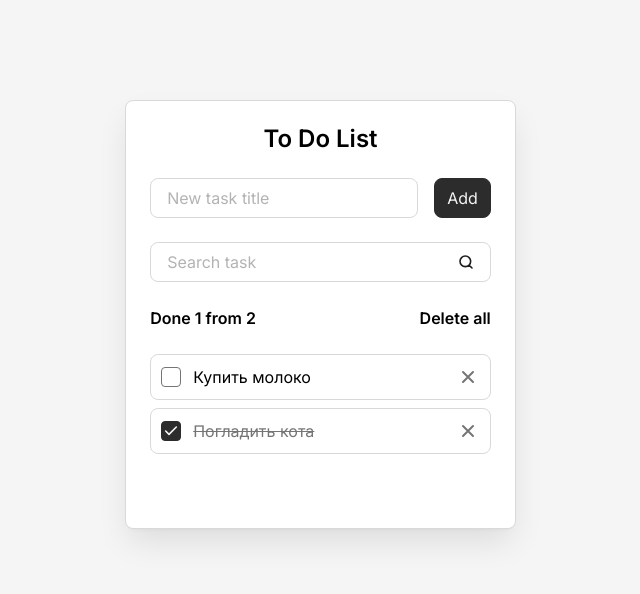
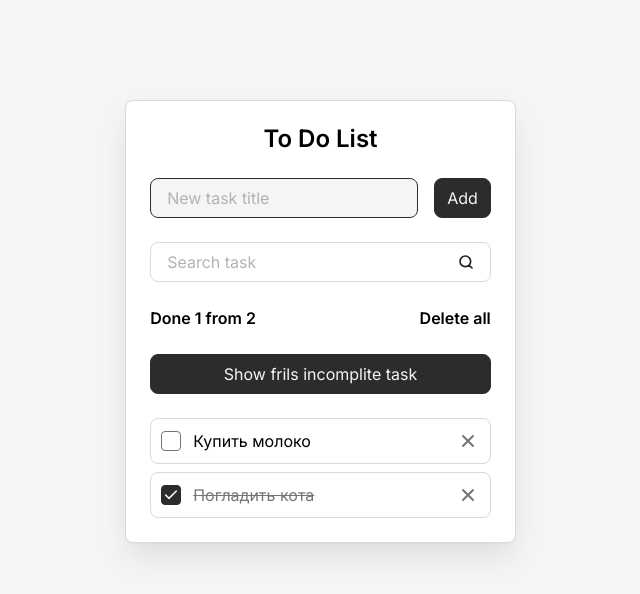
Before and after one commit to alehkameisha/todo-list, a React (Vite) app: page / in a window 1280 px wide. Shown: the top 594 px of the page, without its empty margins (312-952 px from the left). Built offline with nearby package versions, Linux system fonts and the light colour scheme.

Commit message:
Add useRef hook

```diff
--- a/src/components/AddTaskForm.jsx
+++ b/src/components/AddTaskForm.jsx
@@ -5,7 +5,8 @@
     const {
         addTask,
         newTaskTitle,
-        setNewTaskTitle
+        newTaskInputRef,
+        setNewTaskTitle,
     } = props
 
     const onSubmit = (event) => {
@@ -21,6 +22,7 @@
                 label="New task title"
                 id="new-task"
                 value={newTaskTitle}
+                ref={newTaskInputRef}
                 onInput={(event) => setNewTaskTitle(event.target.value)}
             />
             <Button type="submit">Add</Button>
--- a/src/components/Button.jsx
+++ b/src/components/Button.jsx
@@ -1,8 +1,8 @@
 const Button = (props) => {
-    const { className = '', type = 'button', children } = props;
+    const { className = '', type = 'button', children, onClick } = props;
 
     return (
-        <button className={`button ${className}`} type={type}>
+        <button className={`button ${className}`} type={type} onClick={onClick}>
             {children}
         </button>
     );
--- a/src/components/Field.jsx
+++ b/src/components/Field.jsx
@@ -5,7 +5,8 @@
         label,
         value,
         type = 'text',
-        onInput
+        onInput,
+        ref
     } = props
 
     return (
@@ -24,6 +25,7 @@
             value={value}
             type={type}
             onInput={onInput}
+            ref={ref}
           />
         </div>
     )
--- a/src/components/Todo.jsx
+++ b/src/components/Todo.jsx
@@ -1,8 +1,9 @@
-import { useState, useEffect, use } from 'react';
+import { useState, useEffect, useRef } from 'react';
 import AddTaskFrom from './AddTaskForm';
 import SearchTaskForm from './SearchTaskForm';
 import TodoInfo from './TodoInfo';
 import TodoList from './TodoList';
+import Button from './Button';
 
 const Todo = () => {
     const [tasks, setTasks] = useState(() => {
@@ -20,6 +21,10 @@
 
     const [newTaskTitle, setNewTaskTitle] = useState('');
     const [filterQuery, setFilterQuery] = useState('');
+
+    const newTaskInputRef = useRef(null);
+    const firstIncompleteTaskRef = useRef(null);
+    const firstIncompleteTaskId = tasks.find(({ isDone }) => !isDone)?.id;
 
     const deleteAllTasks = () => {
         const isConfirmed = confirm(
@@ -52,6 +57,8 @@
     };
 
     const addTask = () => {
+        console.log('New task input ref:', newTaskInputRef);
+
         if (newTaskTitle.trim().length > 0) {
             const newTask = {
                 id: crypto?.randomUUID() ?? Date.now().toString(),
@@ -61,13 +68,18 @@
 
             setTasks([...tasks, newTask]);
             setNewTaskTitle('');
-            setFilterQuery('')
+            setFilterQuery('');
+            newTaskInputRef.current.focus();
         }
     };
 
     useEffect(() => {
         localStorage.setItem('tasks', JSON.stringify(tasks));
     }, [tasks]);
+
+    useEffect(() => {
+        newTaskInputRef.current.focus();
+    }, []);
 
     const clearFilterQuery = filterQuery.trim().toLowerCase();
 
@@ -84,6 +96,7 @@
             <AddTaskFrom
                 addTask={addTask}
                 newTaskTitle={newTaskTitle}
+                newTaskInputRef={newTaskInputRef}
                 setNewTaskTitle={setNewTaskTitle}
             />
             <SearchTaskForm
@@ -95,9 +108,20 @@
                 done={tasks.filter(({ isDone }) => isDone).length}
                 onDeleteButtonClick={deleteAllTasks}
             />
+            <Button
+                onClick={() =>
+                    firstIncompleteTaskRef.current?.scrollIntoView({
+                        behaviour: 'smooth',
+                    })
+                }
+            >
+                Show frils incomplite task
+            </Button>
             <TodoList
                 tasks={tasks}
                 filteredTasks={filteredTasks}
+                firstIncompleteTaskId={firstIncompleteTaskId}
+                firstIncompleteTaskRef={firstIncompleteTaskRef}
                 onDeleteTaskButtonClick={deleteTask}
                 onTaskCompleteChange={toggleTaskComplete}
             />
--- a/src/components/TodoItem.jsx
+++ b/src/components/TodoItem.jsx
@@ -4,12 +4,13 @@
         id,
         title,
         isDone,
+        ref,
         onDeleteTaskButtonClick,
         onTaskCompleteChange,
     } = props;
 
     return (
-        <li className={`todo-item ${className}`}>
+        <li className={`todo-item ${className}`} ref={ref}>
             <input
                 className="todo-item__checkbox"
                 id={id}
--- a/src/components/TodoList.jsx
+++ b/src/components/TodoList.jsx
@@ -4,6 +4,8 @@
     const {
         tasks = [],
         filteredTasks,
+        firstIncompleteTaskId,
+        firstIncompleteTaskRef,
         onDeleteTaskButtonClick,
         onTaskCompleteChange,
     } = props;
@@ -27,6 +29,7 @@
                     className="todo__item"
                     key={task.id}
                     {...task}
+                    ref={task.id === firstIncompleteTaskId ? firstIncompleteTaskRef : null}
                     onDeleteTaskButtonClick={onDeleteTaskButtonClick}
                     onTaskCompleteChange={onTaskCompleteChange}
                 />
```
